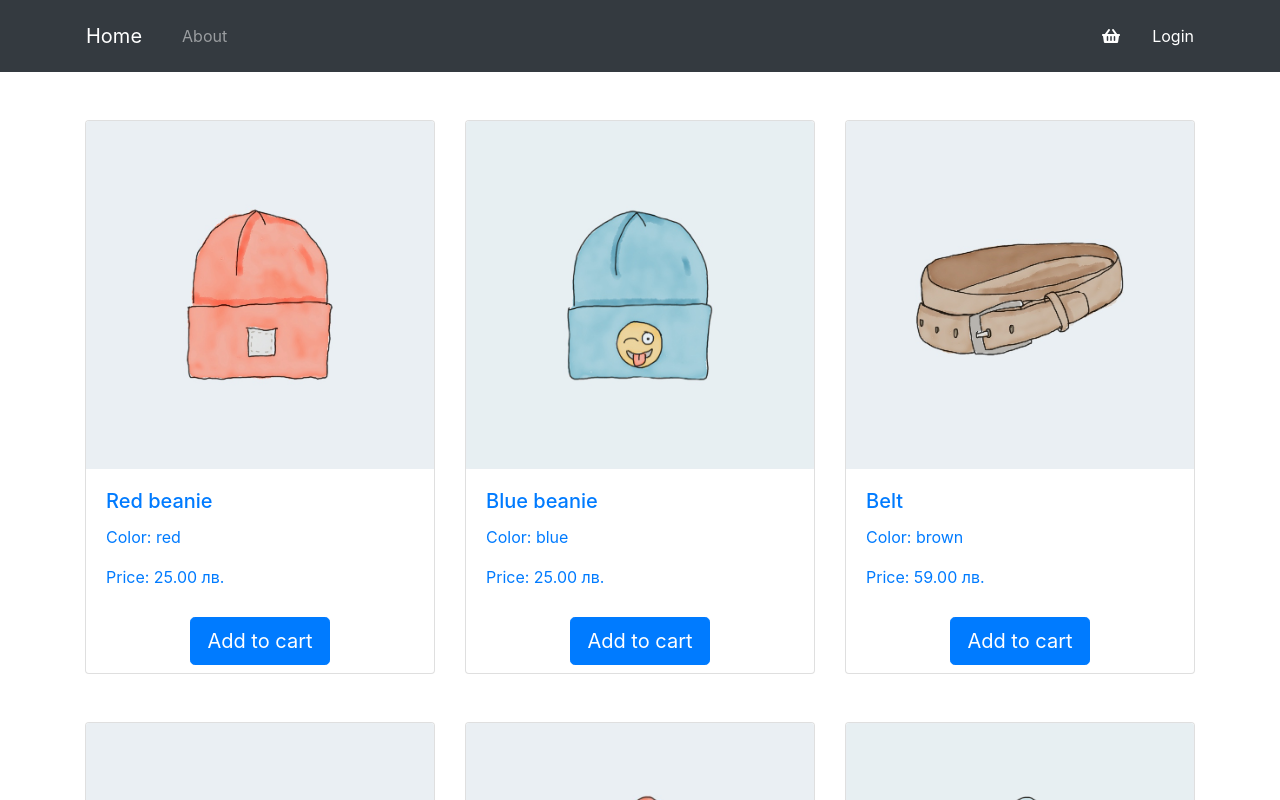
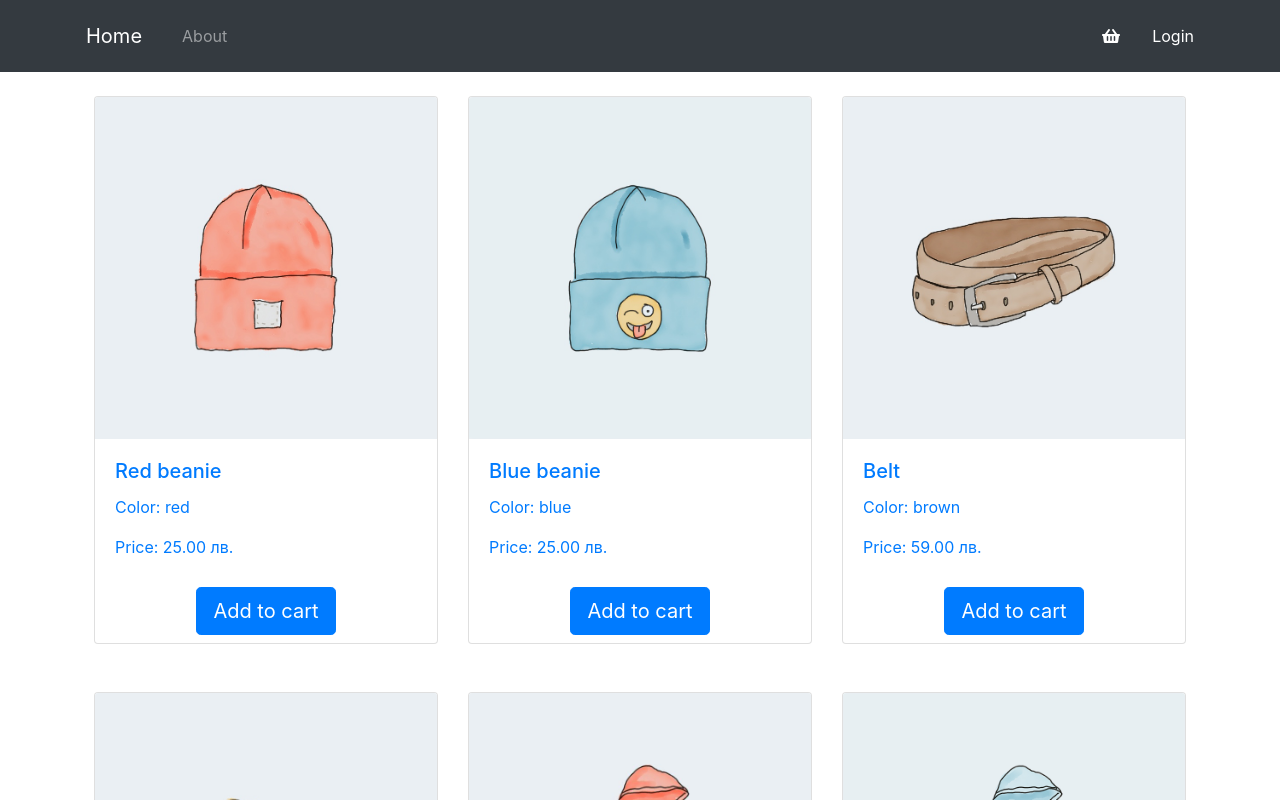
Before and after one commit to al-nenov/al-nenov, a React (Create React App) app: page / in a window 1280 px wide. Shown: the top 800 px of the page. Built offline with nearby package versions, Linux system fonts and the light colour scheme.

Commit message:
Code structure refactoring

```diff
--- a/src/components/Cart.js
+++ b/src/components/Cart.js
@@ -3,7 +3,7 @@ import {connect} from 'react-redux';
 import {removeFromCart, emptyCart} from '../redux/cartReducer';
 import ProductPrice from './product/ProductPrice';
 import CartTotals from './CartTotals';
-import {Container, Table, Figure, NavLink, Button, Row, Col} from 'react-bootstrap';
+import {Table, Figure, NavLink, Button, Row, Col} from 'react-bootstrap';
 import {FontAwesomeIcon} from '@fortawesome/react-fontawesome';
 
 
@@ -51,7 +51,7 @@ function Cart(props) {
     });
 
     return (
-            <Container className="cartPage">
+        <>
             <h3 className="py-3">Cart page</h3>
             <Table>
                 <thead>
@@ -74,7 +74,7 @@ function Cart(props) {
                     <CartTotals total={cartTotal} />
                 </Col>
             </Row>
-            </Container>
+        </>
     )
 }
 function mapStateToProps(globalState) {
--- a/src/components/Login.js
+++ b/src/components/Login.js
@@ -2,7 +2,7 @@ import React from 'react';
 import LoginForm from './forms/LoginForm';
 import {loginUser} from '../redux/userReducer';
 import {useDispatch} from 'react-redux';
-import {Container, Card} from 'react-bootstrap';
+import {Card} from 'react-bootstrap';
 
 function Login(props) {
     const dispatch = useDispatch()
@@ -11,14 +11,11 @@ function Login(props) {
     };
 
     return (
-        <Container>
-            <Card className="p-5">
-                <h3>Log In to your account</h3>
-                <LoginForm action={login_user} />
-            </Card>
+        <Card className="p-5">
+            <h3>Log In to your account</h3>
+            <LoginForm action={login_user} />
             <a href="/signup">Don't have an account? Signup here</a>
-        </Container>
-
+        </Card>
     )
 }
 
--- a/src/components/Main.js
+++ b/src/components/Main.js
@@ -6,10 +6,12 @@ import ProductPage from './product/ProductPage';
 import Login from './Login';
 import Signup from './Signup';
 import Cart from './Cart';
+import {Container} from 'react-bootstrap';
 
 
 function Main(props) {
     return (
+        <Container className="p-4">
             <Switch>
                 <Route exact path="/" component ={ProductsList} />
                 <Route path="/about">
@@ -27,6 +29,7 @@ function Main(props) {
                     {props.loggedIn && <Redirect to="/" />}
                 </Route>
             </Switch>
+        </Container>
     )
 }
 
--- a/src/components/Signup.js
+++ b/src/components/Signup.js
@@ -2,7 +2,7 @@ import React from 'react';
 import LoginForm from './forms/LoginForm';
 import {registerUser} from '../redux/userReducer';
 import {useDispatch} from 'react-redux';
-import {Container, Card} from 'react-bootstrap';
+import {Card} from 'react-bootstrap';
 
 
 function Signup(props) {
@@ -13,13 +13,11 @@ function Signup(props) {
     };
 
     return (
-        <Container>
-            <Card className="p-5">
-                <h3>Create new account</h3>
-                <LoginForm action={signup_user} />
-            </Card>
+        <Card className="p-5">
+            <h3>Create new account</h3>
+            <LoginForm action={signup_user} />
             <a href="/login">Already have an account? Login here</a>
-        </Container>
+        </Card>
     )
 }
 
--- a/src/components/product/ProductPage.js
+++ b/src/components/product/ProductPage.js
@@ -1,7 +1,7 @@
 import React from 'react';
 import {connect} from 'react-redux';
 import {Redirect} from 'react-router-dom';
-import {Card, Container, Row, Col, Figure} from 'react-bootstrap';
+import {Card, Row, Col, Figure} from 'react-bootstrap';
 import AddToCart from '../AddToCart';
 import ProductPrice from './ProductPrice';
 
@@ -14,7 +14,6 @@ function ProductPage(props) {
     }
 
     return (
-            <Container>
         <Row>
             <Col md={6} sl={'auto'}>
                 <Figure>
@@ -44,8 +43,6 @@ function ProductPage(props) {
 
             </Col>
         </Row>
-
-            </Container>
     )
 }
 function mapStateToProps(globalState) {
--- a/src/components/product/ProductsList.js
+++ b/src/components/product/ProductsList.js
@@ -1,6 +1,6 @@
 
 import React from 'react';
-import {Container,Row} from 'react-bootstrap';
+import {Row} from 'react-bootstrap';
 import {connect} from 'react-redux';
 
 import Product from './Product';
@@ -13,11 +13,9 @@ function ProductsList(props) {
     })
 
     return (
-        <Container className="py-5">
-            <Row className="justify-content-center products">
-                { products }
-            </Row>
-        </Container>
+        <Row className="justify-content-center products">
+            { products }
+        </Row>
     )
 }
 function mapStateToProps(globalState) {
```
Lines whose indentation alone changed are shown as unchanged.
